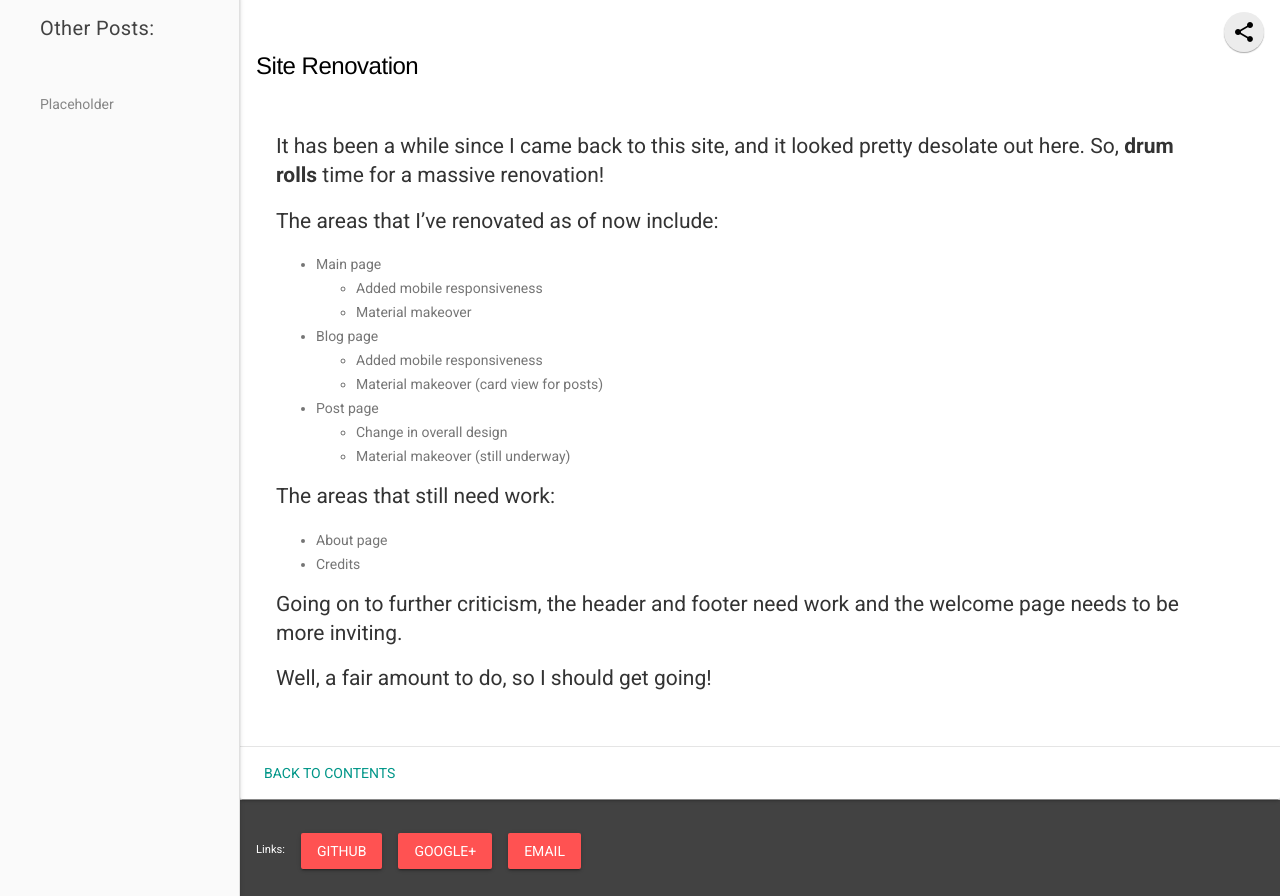
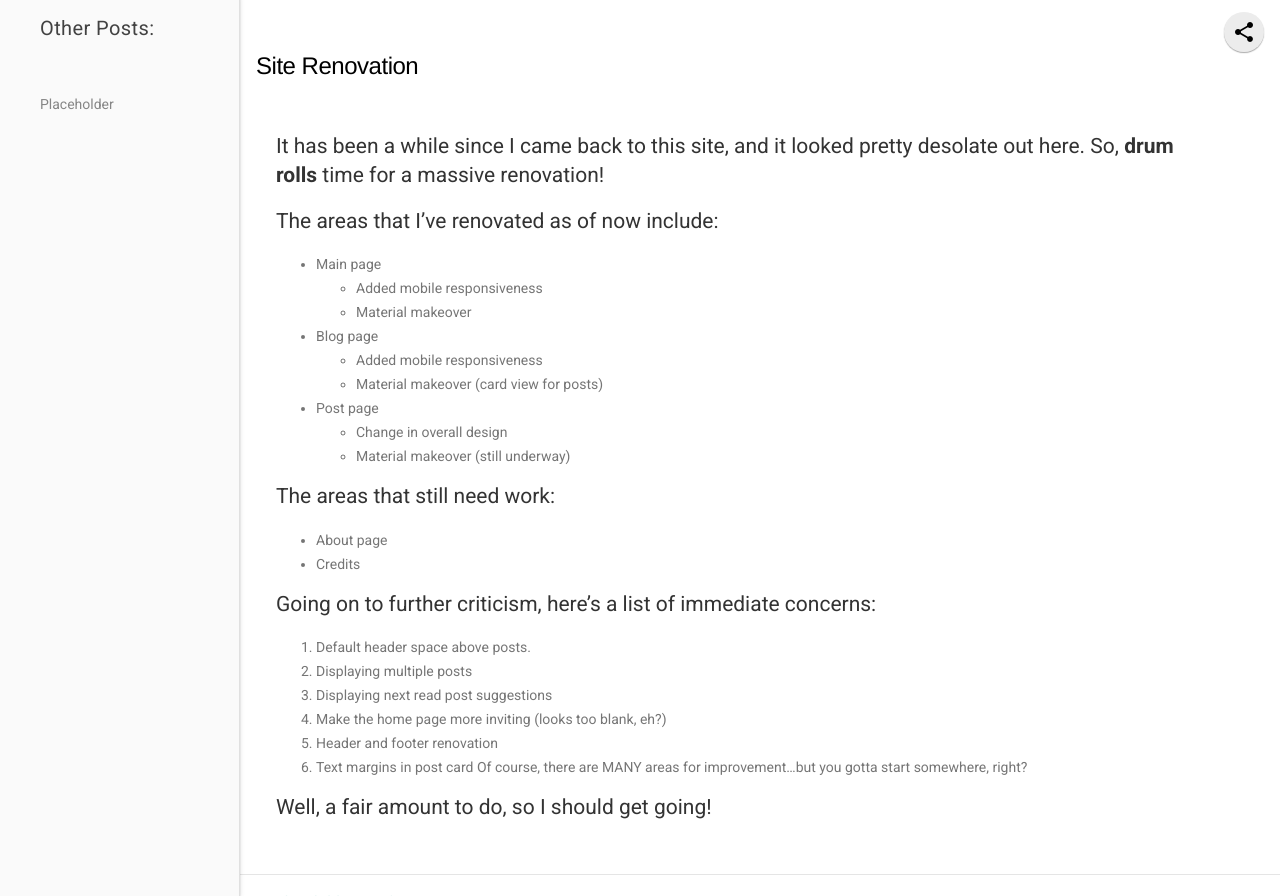
Before and after one commit to pmaiti3/pmaiti3.github.io, a Jekyll site: the page built from _posts/2016-06-05-Site Renovation.md, in a window 1280 px wide, cut to the strip 408-1304 px from the top of the page. Built offline with Jekyll 4.4.1, drawn with Linux system fonts in a browser that asks for light colours; nearby versions of some CDN libraries; library files that are not in the unit come from our copies.

Commit message:
Update 2016-06-05-Site Renovation.md

```diff
--- a/_posts/2016-06-05-Site Renovation.md
+++ b/_posts/2016-06-05-Site Renovation.md
@@ -23,6 +23,14 @@ The areas that still need work:
 - About page
 - Credits
 
-Going on to further criticism, the header and footer need work and the welcome page needs to be more inviting.
+Going on to further criticism, here's a list of immediate concerns:
+1. Default header space above posts.
+2. Displaying multiple posts
+3. Displaying next read post suggestions
+4. Make the home page more inviting (looks too blank, eh?)
+5. Header and footer renovation
+6. Text margins in post card
+Of course, there are MANY areas for improvement...but you gotta start somewhere, right?
+
 
 Well, a fair amount to do, so I should get going!
```
